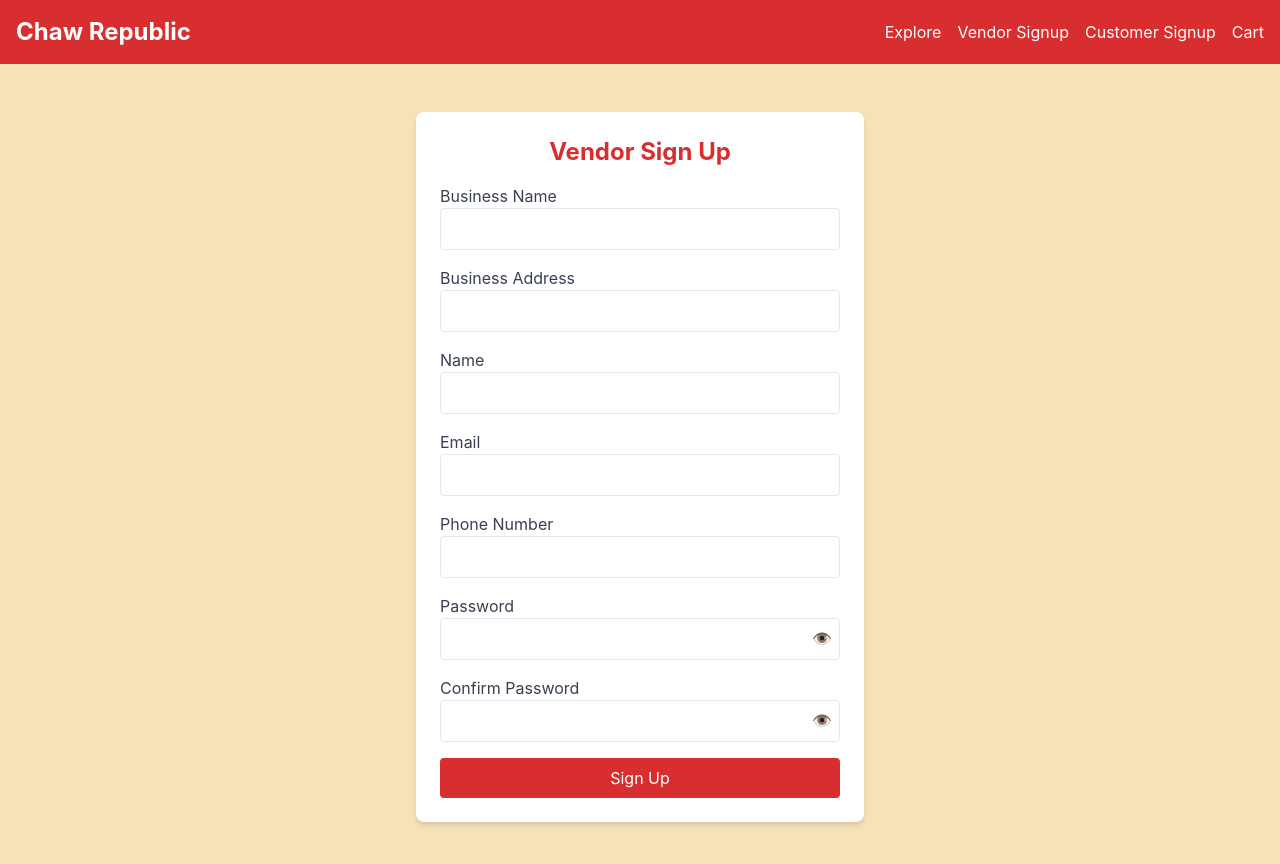
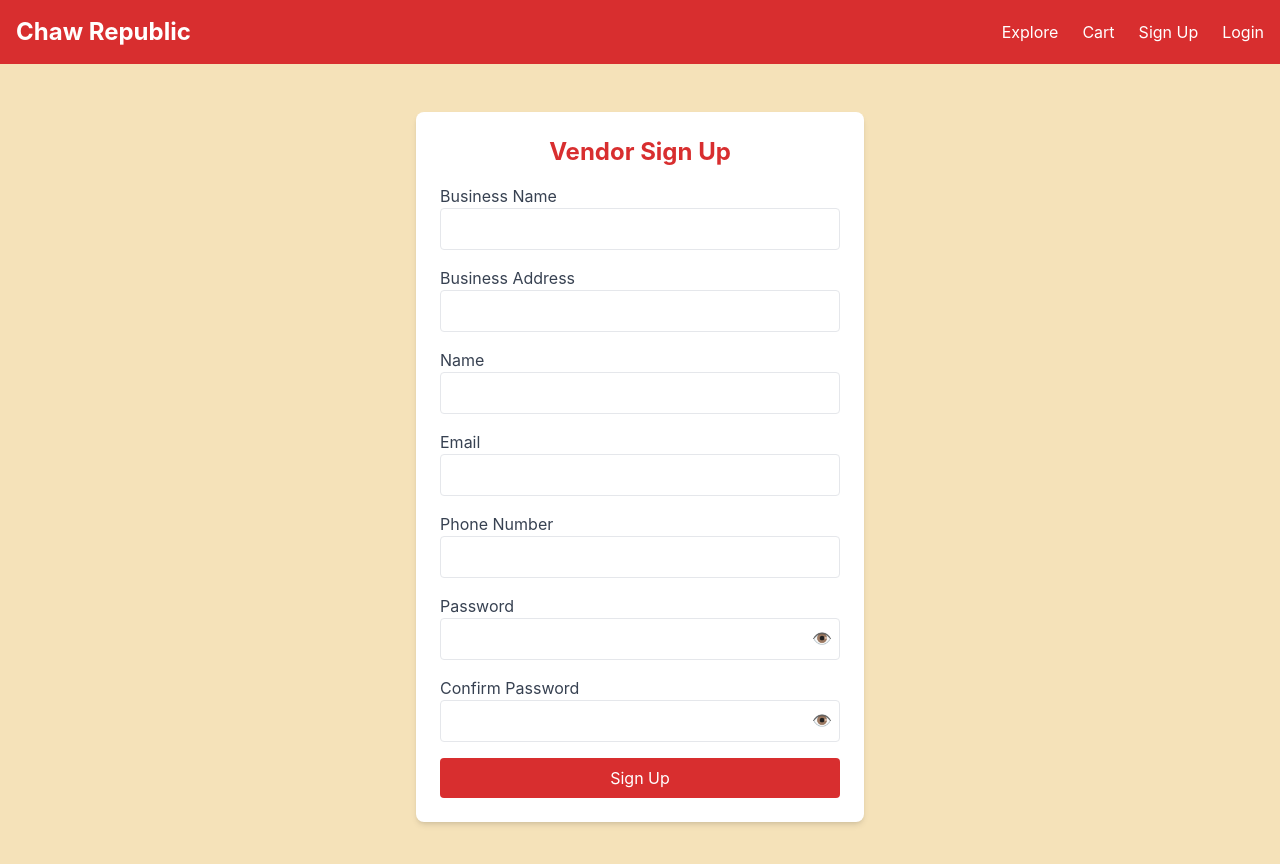
Before and after one commit to Chawlyn/chawlyn, a React (Create React App) app in the folder client/: page /vendor-signup in a window 1280 px wide. Shown: the top 864 px of the page. Built offline with nearby package versions, Linux system fonts and the light colour scheme.

Commit message:
Update Navbar.js

```diff
--- a/client/src/components/Navbar.js
+++ b/client/src/components/Navbar.js
@@ -1,19 +1,29 @@
 import React, { useState } from 'react';
-import { Link } from 'react-router-dom';
+import { Link, useNavigate } from 'react-router-dom';
 
 const Navbar = () => {
   const [isMenuOpen, setIsMenuOpen] = useState(false);
+  const [hoveredDropdown, setHoveredDropdown] = useState(null); // Tracks the dropdown being hovered
+
+  const navigate = useNavigate();
 
   const toggleMenu = () => {
     setIsMenuOpen(!isMenuOpen);
   };
 
+  const handleDropdownSelect = (path) => {
+    navigate(path);
+    setHoveredDropdown(null); // Close dropdown after navigation
+  };
+
   return (
     <nav className="bg-primary p-4 shadow-lg">
       <div className="container mx-auto flex justify-between items-center">
+        {/* Logo */}
         <Link to="/" className="text-white text-2xl font-bold">
           Chaw Republic
         </Link>
+
         {/* Menu Button for Mobile */}
         <button
           className="text-white md:hidden"
@@ -21,21 +31,113 @@ const Navbar = () => {
         >
           {isMenuOpen ? '✖' : '☰'} {/* Toggle icon */}
         </button>
-        {/* Links for Desktop */}
-        <div className="hidden md:flex space-x-4">
-          <Link to="/explore" className="text-white hover:text-accent">Explore</Link>
-          <Link to="/vendor-signup" className="text-white hover:text-accent">Vendor Signup</Link>
-          <Link to="/customer-signup" className="text-white hover:text-accent">Customer Signup</Link>
-          <Link to="/cart" className="text-white hover:text-accent">Cart</Link>
+
+        {/* Desktop Links */}
+        <div className="hidden md:flex space-x-6 items-center">
+          <Link to="/explore" className="text-white hover:text-accent">
+            Explore
+          </Link>
+          <Link to="/cart" className="text-white hover:text-accent">
+            Cart
+          </Link>
+
+          {/* Sign Up Dropdown */}
+          <div
+            className="relative text-white hover:text-accent cursor-pointer"
+            onMouseEnter={() => setHoveredDropdown('signUp')}
+            onMouseLeave={() => setHoveredDropdown(null)}
+          >
+            <span>Sign Up</span>
+            {(hoveredDropdown === 'signUp') && (
+              <div className="absolute bg-white text-gray-800 mt-2 rounded shadow-lg w-40">
+                <div
+                  className="px-4 py-2 hover:bg-gray-100 cursor-pointer"
+                  onClick={() => handleDropdownSelect('/customer-signup')}
+                >
+                  As Customer
+                </div>
+                <div
+                  className="px-4 py-2 hover:bg-gray-100 cursor-pointer"
+                  onClick={() => handleDropdownSelect('/vendor-signup')}
+                >
+                  As Vendor
+                </div>
+              </div>
+            )}
+          </div>
+
+          {/* Login Dropdown */}
+          <div
+            className="relative text-white hover:text-accent cursor-pointer"
+            onMouseEnter={() => setHoveredDropdown('login')}
+            onMouseLeave={() => setHoveredDropdown(null)}
+          >
+            <span>Login</span>
+            {(hoveredDropdown === 'login') && (
+              <div className="absolute bg-white text-gray-800 mt-2 rounded shadow-lg w-40">
+                <div
+                  className="px-4 py-2 hover:bg-gray-100 cursor-pointer"
+                  onClick={() => handleDropdownSelect('/login?role=customer')}
+                >
+                  As Customer
+                </div>
+                <div
+                  className="px-4 py-2 hover:bg-gray-100 cursor-pointer"
+                  onClick={() => handleDropdownSelect('/login?role=vendor')}
+                >
+                  As Vendor
+                </div>
+              </div>
+            )}
+          </div>
         </div>
       </div>
+
       {/* Mobile Menu */}
       {isMenuOpen && (
         <div className="md:hidden bg-primary text-white mt-2 p-4 space-y-2">
-          <Link to="/explore" className="block hover:text-accent" onClick={toggleMenu}>Explore</Link>
-          <Link to="/vendor-signup" className="block hover:text-accent" onClick={toggleMenu}>Vendor Signup</Link>
-          <Link to="/customer-signup" className="block hover:text-accent" onClick={toggleMenu}>Customer Signup</Link>
-          <Link to="/cart" className="block hover:text-accent" onClick={toggleMenu}>Cart</Link>
+          <Link to="/explore" className="block hover:text-accent" onClick={toggleMenu}>
+            Explore
+          </Link>
+          <Link to="/cart" className="block hover:text-accent" onClick={toggleMenu}>
+            Cart
+          </Link>
+          {/* Mobile Sign Up Dropdown */}
+          <div className="block">
+            <span>Sign Up</span>
+            <div className="space-y-2 ml-4 mt-2">
+              <div
+                className="hover:text-accent cursor-pointer"
+                onClick={() => handleDropdownSelect('/customer-signup')}
+              >
+                As Customer
+              </div>
+              <div
+                className="hover:text-accent cursor-pointer"
+                onClick={() => handleDropdownSelect('/vendor-signup')}
+              >
+                As Vendor
+              </div>
+            </div>
+          </div>
+          {/* Mobile Login Dropdown */}
+          <div className="block">
+            <span>Login</span>
+            <div className="space-y-2 ml-4 mt-2">
+              <div
+                className="hover:text-accent cursor-pointer"
+                onClick={() => handleDropdownSelect('/login?role=customer')}
+              >
+                As Customer
+              </div>
+              <div
+                className="hover:text-accent cursor-pointer"
+                onClick={() => handleDropdownSelect('/login?role=vendor')}
+              >
+                As Vendor
+              </div>
+            </div>
+          </div>
         </div>
       )}
     </nav>
```
